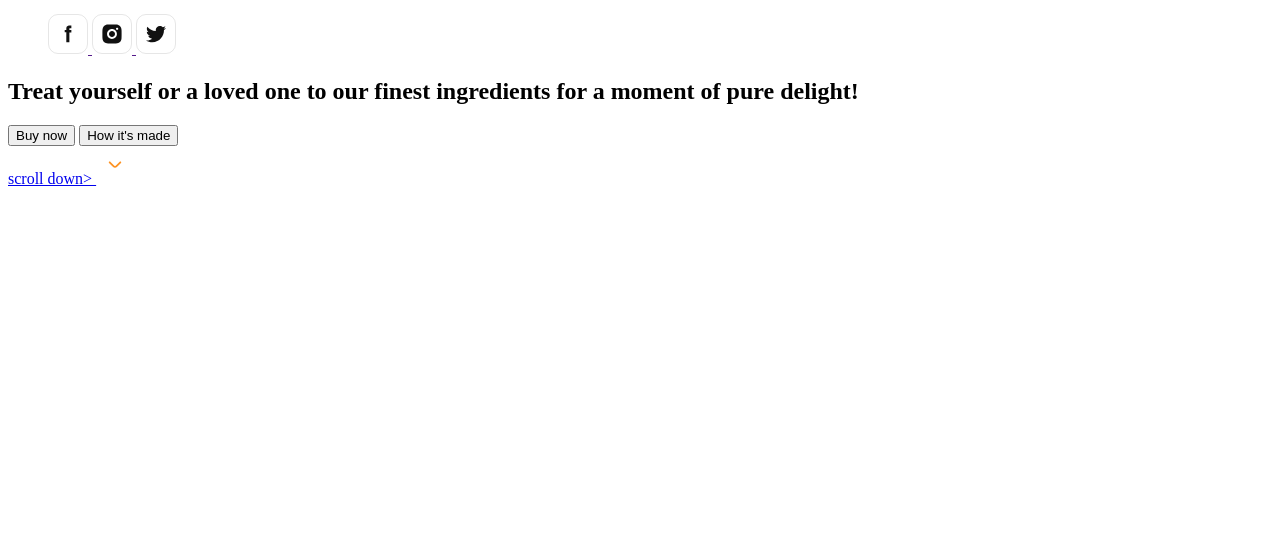
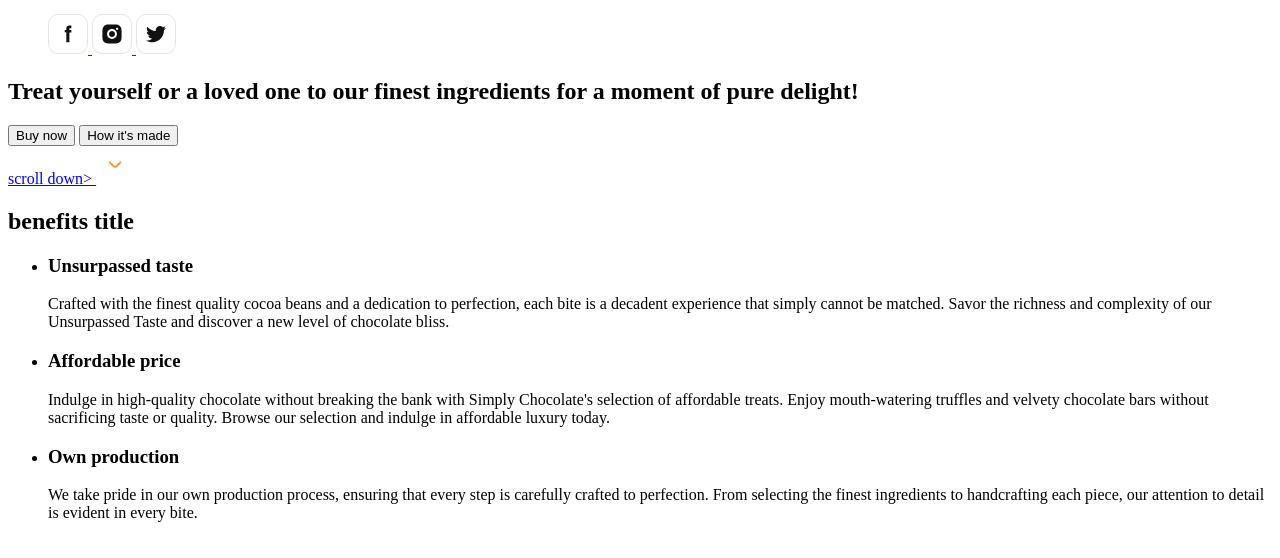
Before and after one commit to dustykay/chocolate, a plain HTML site: page index.html in a window 1280 px wide. Shown: the part 98-656 px from the top of the page. Drawn offline with Linux system fonts and the light colour scheme.

Commit message:
added section benefits

```diff
--- a/index.html
+++ b/index.html
@@ -3,7 +3,7 @@
   <head>
     <meta charset="UTF-8" />
     <meta name="viewport" content="width=device-width, initial-scale=1.0" />
-    <title>Document</title>
+    <title>Simply Chocolate</title>
   </head>
 
   <body>
@@ -68,6 +68,7 @@
     </header>
 
     <main>
+      <!--Hero-->
       <section class="hero">
         <h1>
           Treat yourself or a loved one to our finest ingredients for a moment
@@ -87,6 +88,43 @@
           />
         </a>
       </section>
+
+      <!--Benefits-->
+      <section class="benefits">
+        <h2>benefits title</h2>
+        <ul>
+          <li>
+            <h3>Unsurpassed taste</h3>
+            <p>
+              Crafted with the finest quality cocoa beans and a dedication to
+              perfection, each bite is a decadent experience that simply cannot
+              be matched. Savor the richness and complexity of our Unsurpassed
+              Taste and discover a new level of chocolate bliss.
+            </p>
+          </li>
+
+          <li>
+            <h3>Affordable price</h3>
+            <p>
+              Indulge in high-quality chocolate without breaking the bank with
+              Simply Chocolate's selection of affordable treats. Enjoy
+              mouth-watering truffles and velvety chocolate bars without
+              sacrificing taste or quality. Browse our selection and indulge in
+              affordable luxury today.
+            </p>
+          </li>
+
+          <li>
+            <h3>Own production</h3>
+            <p>
+              We take pride in our own production process, ensuring that every
+              step is carefully crafted to perfection. From selecting the finest
+              ingredients to handcrafting each piece, our attention to detail is
+              evident in every bite.
+            </p>
+          </li>
+        </ul>
+      </section>
     </main>
   </body>
 </html>
```
